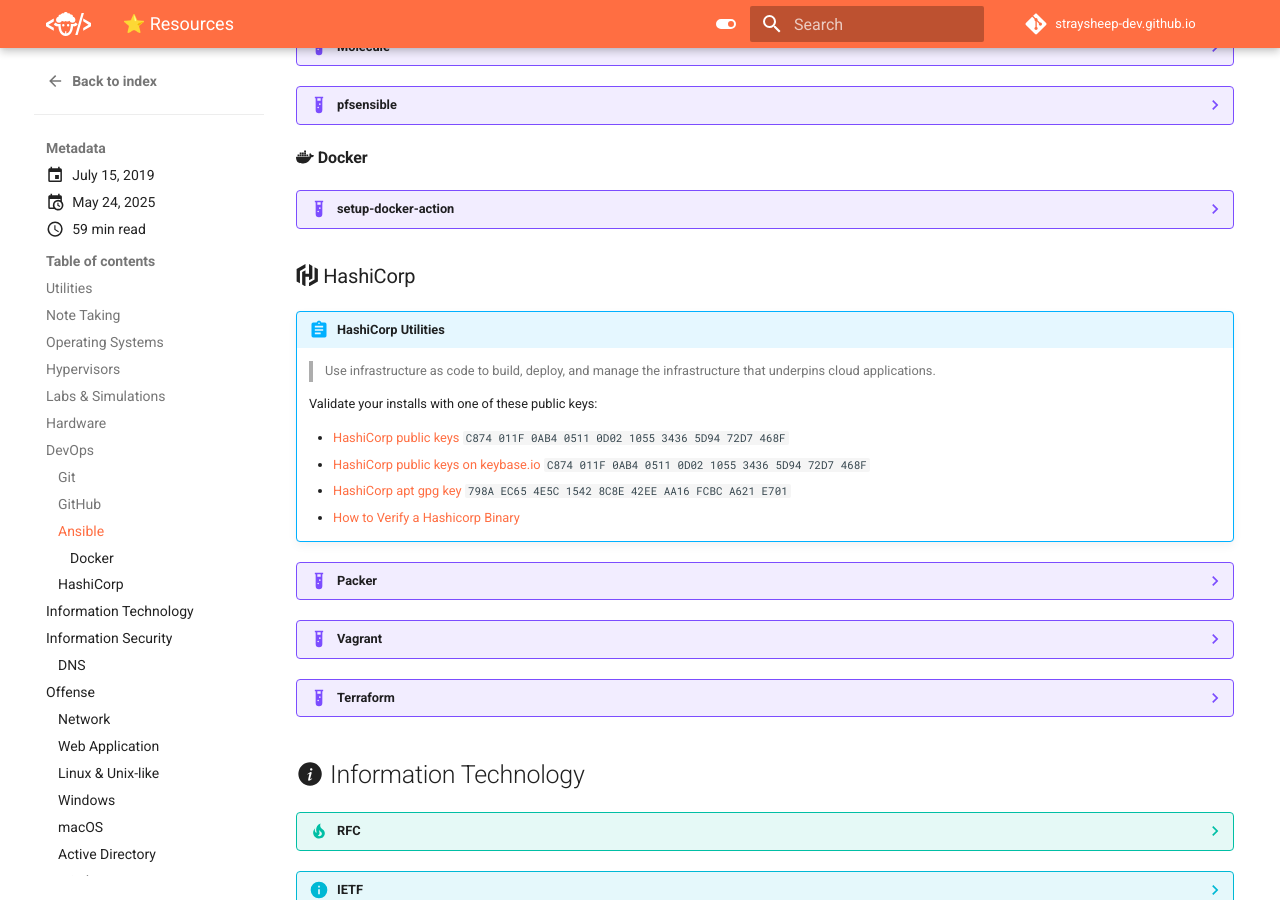
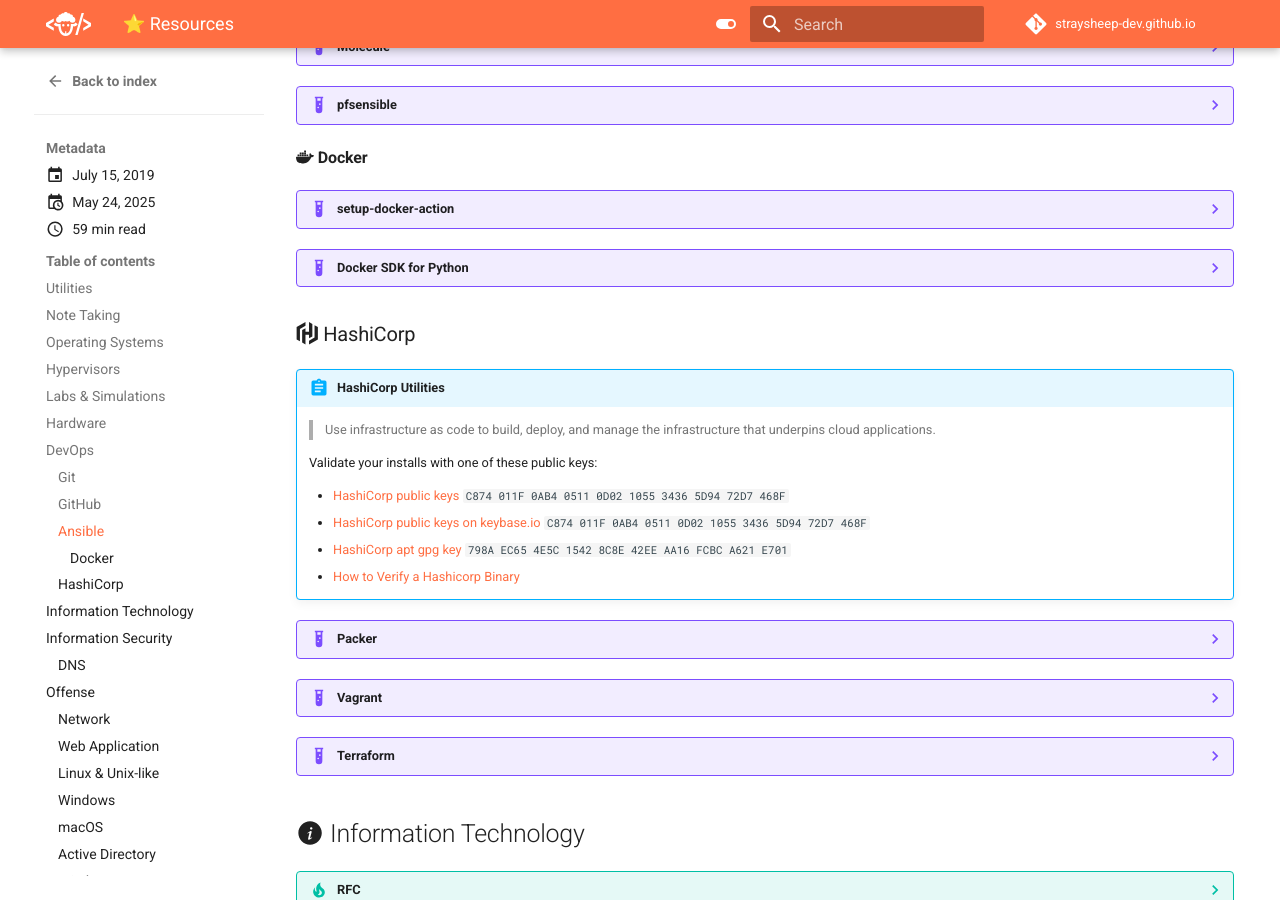
Before and after one commit to straysheep-dev/straysheep-dev.github.io, an MkDocs documentation site: the page built from docs/blog/posts/resources.md, in a window 1280 px wide and 900 px high, scrolled down 5464 px. Built offline with MkDocs 1.6.1 and Material for MkDocs 9.7.7, drawn with Linux system fonts in a browser that asks for light colours; comment, search, counter and statistics services are not loaded.

Commit message:
Update blog

```diff
--- a/docs/blog/posts/resources.md
+++ b/docs/blog/posts/resources.md
@@ -786,6 +786,13 @@
 
 	- <https://github.com/docker/setup-docker-action>
 
+??? example "Docker SDK for Python"
+
+	> A Python library for the Docker Engine API. It lets you do anything the docker command does, but from within Python apps - run containers, manage containers, manage Swarms, etc.
+
+	- <https://github.com/docker/docker-py>
+	- [Ansible for Devops: Molecule Examples](https://github.com/geerlingguy/ansible-for-devops/tree/master/molecule)
+
 
 ### :simple-hashicorp: HashiCorp
 
```
